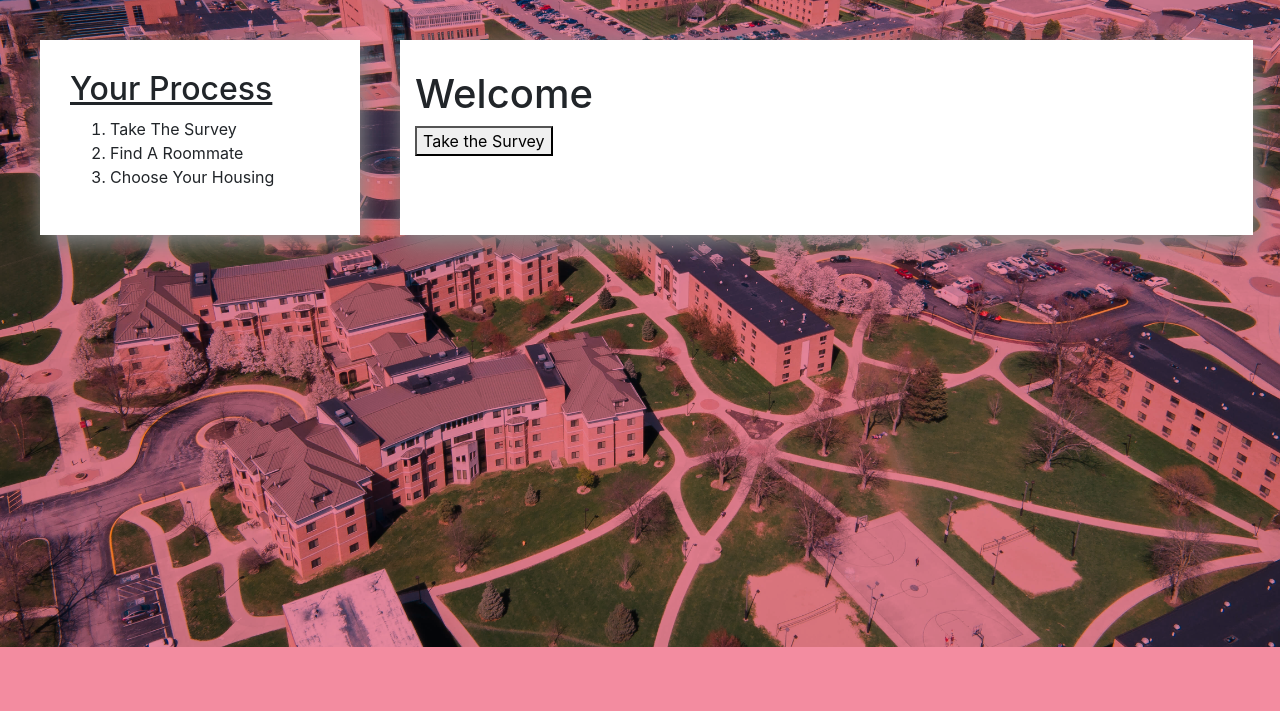
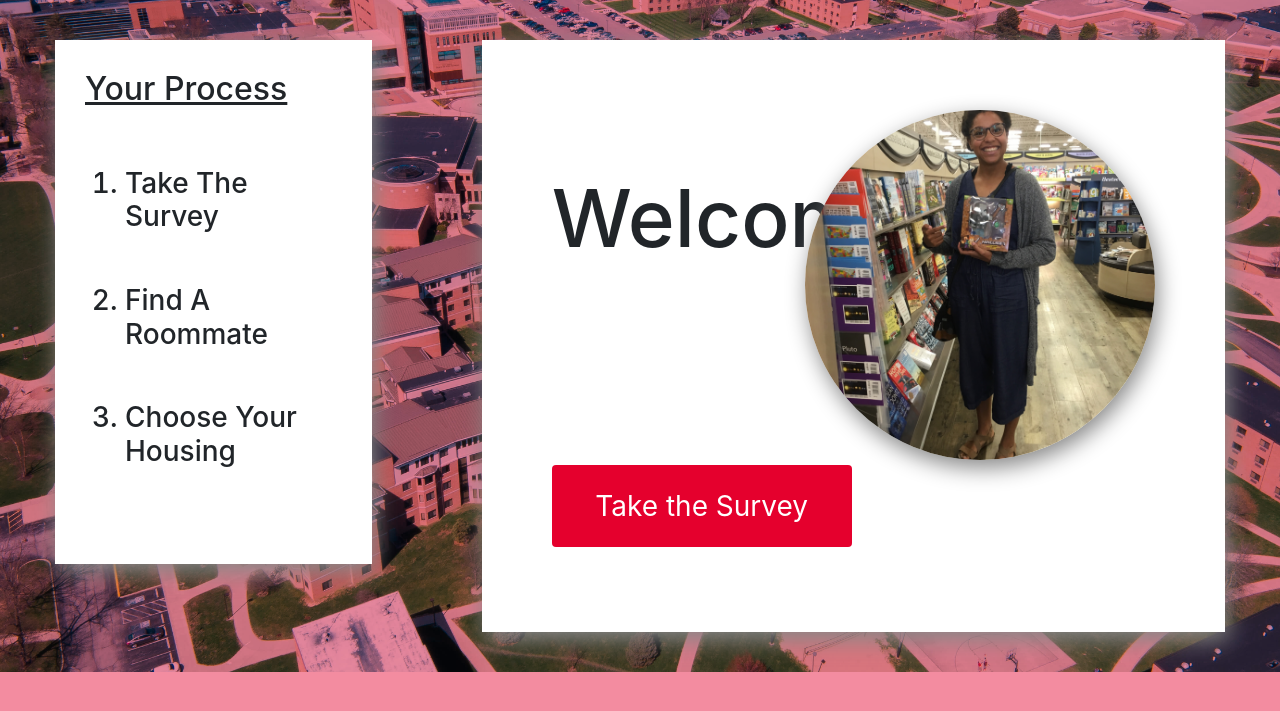
Before and after one commit to evan-sauers/iwu-roommate-finder, a PHP site: page /dashboard.php in a window 1280 px wide. Shown: the part 72-783 px from the top of the page. Run offline with PHP 8.4, Linux system fonts and the light colour scheme; data that the repository does not hold is empty; some libraries are stand-ins or nearby versions; some web fonts are replaced.

Commit message:
Updates to Dashboard Page
- Updated dashboard page
- Updated styles

```diff
--- a/dashboard.php
+++ b/dashboard.php
@@ -1,5 +1,8 @@
 <?php
     //include('session.php');
+
+
+
 ?>
 
 <!DOCTYPE html>
@@ -34,10 +37,10 @@
             <div class="collapse navbar-collapse" id="collapsibleNavbar">
                 <ul class="navbar-nav">
                     <li class="nav-item">
-                        <a class="nav-link" href="#">Link</a>
+                        <a class="nav-link" href="#">My Profile</a>
                     </li>
                     <li class="nav-item">
-                        <a class="nav-link" href="#">Link</a>
+                        <a class="nav-link" href="#">Insert Link</a>
                     </li>
                     <li class="nav-item">
                         <a class="nav-link" href="#">Logout</a>
@@ -49,22 +52,35 @@
         <div class="container-fluid">
             <div class="row">
                 <!-- Process Section -->
-                <div class="col-lg-3">
+                <div class="col-lg-4">
+                    <div class="content">
                         <h2><u>Your Process</u></h2>
                         <ol>
-                        <li>Take The Survey</li>
+                            <h3><li>Take The Survey</li>
                             <li>Find A Roommate</li>
-                        <li>Choose Your Housing</li>
+                            <li>Choose Your Housing</li></h3>
                         </ol>
                     </div>
-
+                </div>
                 <!-- Welcome Section -->
                 <div class="col-lg-8">
+                    <div class="content">
                         <div class="row">
+                            <div class="col-lg-6">
+                                <div class="welcome">
                                     <h1>Welcome</h1>
+                                    <!--<h4><?php echo $session; ?></h4>-->
+                                </div>
+                            </div>
+                            <div class="col-lg-6">
+                                <img id="profile" src="images/cynthia.jpg" alt="Profile Image">
+                            </div>
                         </div>
                         <div class="row">
-                        <button type="submit">Take the Survey</button>
+                            <div class="col-lg-6">
+                                <button id="surveyButton" type="submit"><span>Take the Survey</span></button>
+                            </div>
+                        </div>
                     </div>
                 </div>
             </div>
--- a/styles/styles.css
+++ b/styles/styles.css
@@ -7,29 +7,108 @@
 }
 
 h1 {
-    font-size: 50px;
+    font-size: 80px !important;
 }
 
 #logo {
     width: 65px;
 }
 
-.navbar-brand {
+ol li {
+    padding-top: 50px;
+}
+
+#profile {
+    margin: 40px 40px 0px 0px;
+    display: inline-block;
+    width: 350px;
+    height: 350px;
+    border-radius: 50%;
+    object-fit: cover;
+    box-shadow: 3px 8px 22px #888888;
+    float: right;
+}
+
+#surveyButton {
+    background-color: rgba(229, 0, 45, 1);
+    border-radius: 4px;
+    border: none;
+    color: #FFFFFF;
+    text-align: center;
+    font-size: 28px;
+    padding: 20px;
+    transition: all 0.5s;
+    cursor: pointer;
+    margin: 5px 5px 5px 40px;
+    width: 300px;
+}
+
+#surveyButton span {
+    cursor: pointer;
+    display: inline-block;
+    position: relative;
+    transition: 0.5s;
+}
+
+#surveyButton span:after {
+    content: '\00bb';
+    position: absolute;
+    opacity: 0;
+    top: 0;
+    right: -20px;
+    transition: 0.5s;
+}
+
+#surveyButton:hover span {
+    padding-right: 25px;
+}
+
+#surveyButton:hover span:after {
+    opacity: 1;
+    right: 0;
+}
+
+.content {
+    margin: 40px 40px 40px 40px;
+    padding: 30px 30px 80px 30px !important;
+    background-color: #FFFFFF;
+    box-shadow: 3px 8px 22px #888888;
+}
+
+
+.welcome {
+    padding: 100px 40px 20px 40px !important;
 
 }
 
-.col-lg-3 {
-    margin: 40px 0px 40px 40px;
-    padding: 30px 30px 30px 30px !important;
-    background-color: #FFFFFF;
-    box-shadow: 3px 8px 22px #888888 ;
+
+
+
+
+
+@media (max-width: 991px) {
+    #surveyButton {
+        width: 200px;
+    }
+
+    #profile {
+        width: 300px;
+        height: 300px;
+        margin-bottom: 40px;
+    }
 }
 
 
-.col-lg-8 {
-    margin: 40px 0px 40px 40px;
-    padding: 30px 30px 30px 30px !important;
-    background-color: #FFFFFF;
-    box-shadow: 3px 8px 22px #888888 ;
+@media (max-width: 445px) {
+    #surveyButton {
+        font-size: 20px;
+        width:150px;
+    }
 
+    #profile {
+        float: none;
+        width: 225px;
+        height: 225px;
+        margin-bottom: 40px;
+    }
 }
```
Also changed, not shown: config.php (+4 -4 lines), images/cynthia.jpg (added), images/login-background2.jpg (deleted). Lines whose indentation alone changed are shown as unchanged.
